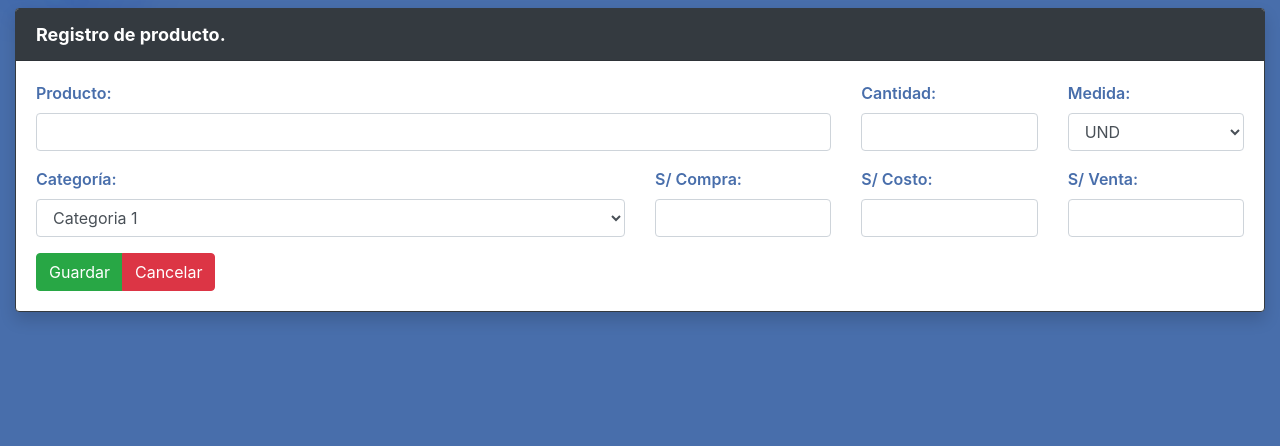
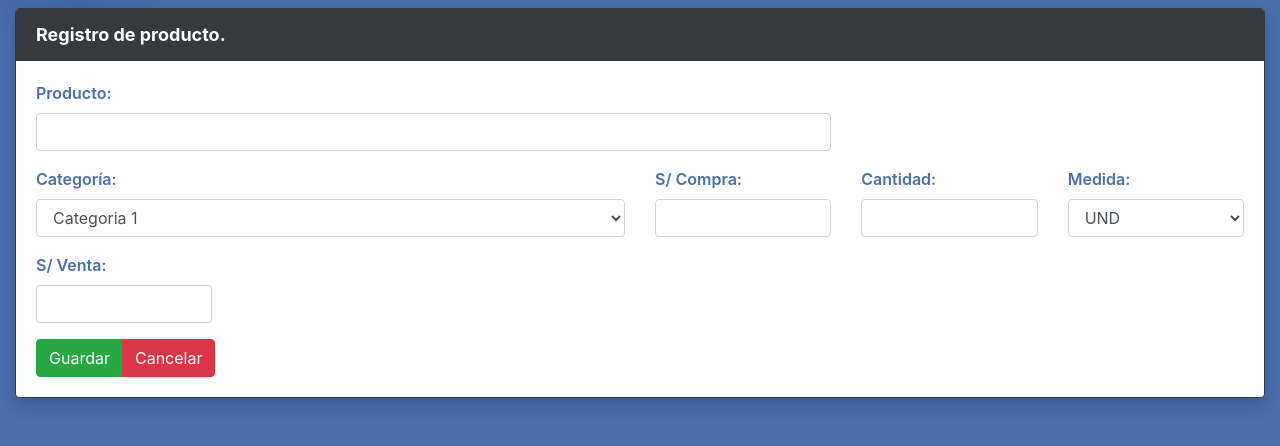
Before and after one commit to Userley/DMStore, a PHP site: page /registrobodega.php in a window 1280 px wide. Shown: the part 56-502 px from the top of the page. Run offline with PHP 8.4, Linux system fonts and the light colour scheme; some libraries are stand-ins or nearby versions.

Commit message:
Reordenar input de registro de producto

```diff
--- a/registrobodega.php
+++ b/registrobodega.php
@@ -50,23 +50,6 @@
                                         <input type="text" name="" id="txtdescripcion" class="form-control">
                                     </div>
                                 </div>
-                                <div class="col-sm-12 col-md-2 col-lg-2">
-                                    <div class="form-group">
-                                        <label for="txtcantidad">Cantidad:</label>
-                                        <input type="number" name="" id="" class="form-control">
-                                    </div>
-                                </div>
-                                <div class="col-sm-12 col-md-2 col-lg-2">
-                                    <div class="form-group">
-                                        <label for="ddlundmedida">Medida:</label>
-                                        <select class="form-control" id="ddlundmedida">
-                                            <option value='1'>UND</option>
-                                            <option value='2'>KL</option>
-                                            <option value='2'>MT</option>
-                                        </select>
-
-                                    </div>
-                                </div>
                                 <div class="col-sm-12 col-md-6 col-lg-6">
                                     <div class="form-group">
                                         <label for="ddlcategoria">Categoría:</label>
@@ -85,8 +68,19 @@
                                 </div>
                                 <div class="col-sm-12 col-md-2 col-lg-2">
                                     <div class="form-group">
-                                        <label for="txtpreciocosto">S/ Costo:</label>
-                                        <input type="number" name="" id="txtpreciocosto" class="form-control">
+                                        <label for="txtcantidad">Cantidad:</label>
+                                        <input type="number" name="" id="" class="form-control">
+                                    </div>
+                                </div>
+                                <div class="col-sm-12 col-md-2 col-lg-2">
+                                    <div class="form-group">
+                                        <label for="ddlundmedida">Medida:</label>
+                                        <select class="form-control" id="ddlundmedida">
+                                            <option value='1'>UND</option>
+                                            <option value='2'>KL</option>
+                                            <option value='2'>MT</option>
+                                        </select>
+
                                     </div>
                                 </div>
                                 <div class="col-sm-12 col-md-2 col-lg-2">
```
